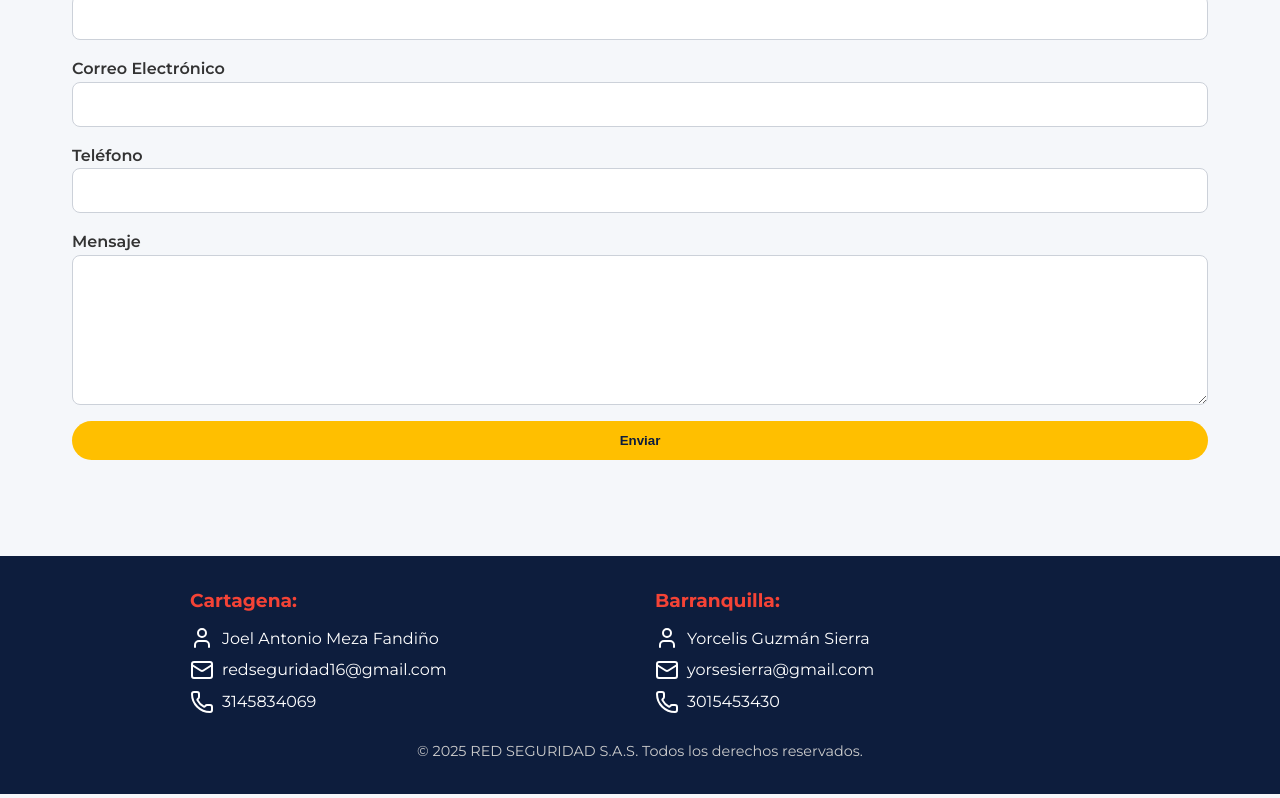
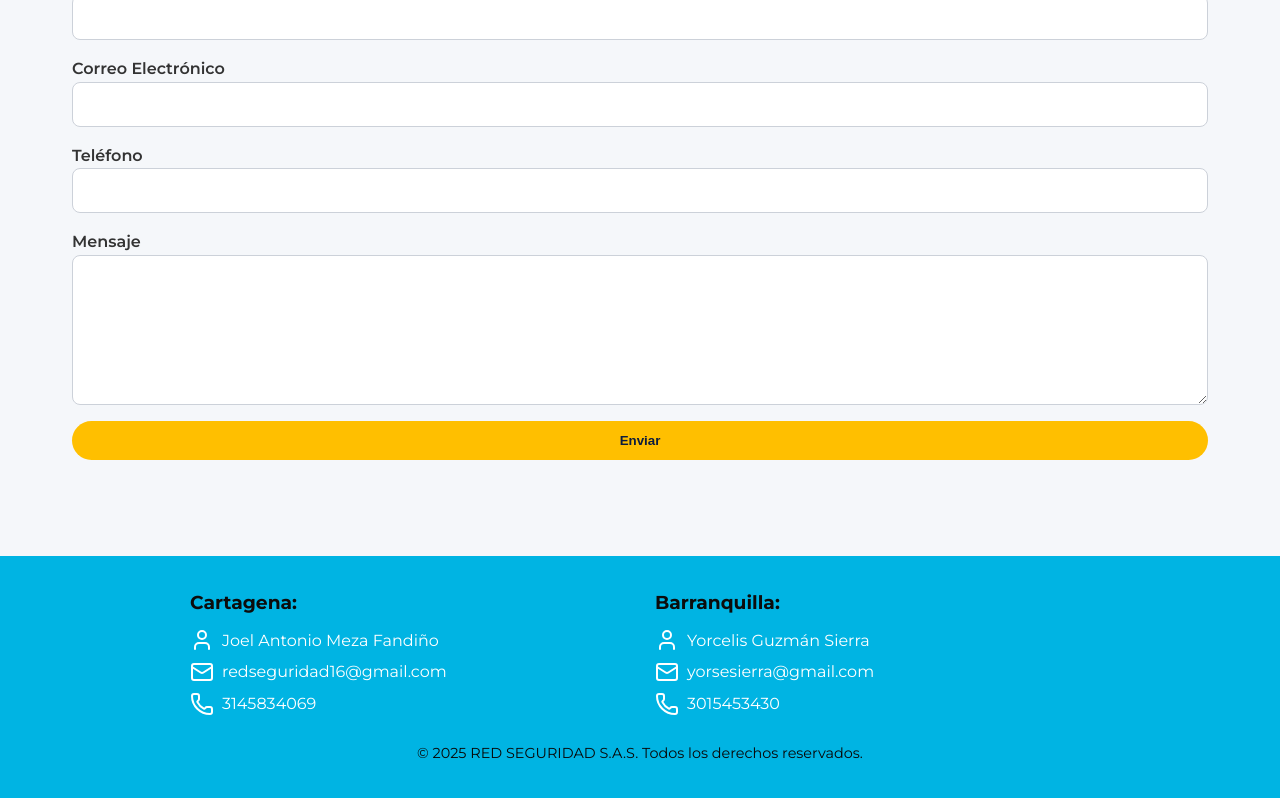
Before and after one commit to DEINER-F/mis-proyectos, a plain HTML site: page index.html in a window 1280 px wide. Shown: the part 3327-4125 px from the top of the page. Drawn offline with nearby package versions, Linux system fonts and the light colour scheme.

Commit message:
ESTILOS EN FOOTER

```diff
--- a/code/styles.css
+++ b/code/styles.css
@@ -48,7 +48,7 @@ textarea{resize:vertical;min-height:150px}
 
 
 /* ---- Footer ---- */
-footer{background:#0d1d3d;color:#fff;text-align:center;padding:2rem}
+footer{background:#00B4E3;color:#fff;text-align:center;padding:2rem}
 
 /* ---- Reveal Animations ---- */
 .reveal{opacity:0;transform:translateY(30px);transition:opacity .6s ease,transform .6s ease}
@@ -63,12 +63,7 @@ footer{background:#0d1d3d;color:#fff;text-align:center;padding:2rem}
 }
 
 
-footer {
-  background-color: #0d1d3d;
-  color: #fff;
-  padding: 30px 20px;
-  text-align: center;
-}
+
 
 .footer-contacts {
   display: flex;
@@ -85,7 +80,7 @@ footer {
 }
 
 .contact-block h3 {
-  color: #f44336;
+  color: #0c0c0c;
   margin-bottom: 10px;
 }
 
@@ -119,5 +114,5 @@ footer {
 footer .copyright {
   margin-top: 20px;
   font-size: 0.9rem;
-  color: #ccc;
+  color: #080808;
 }
```
